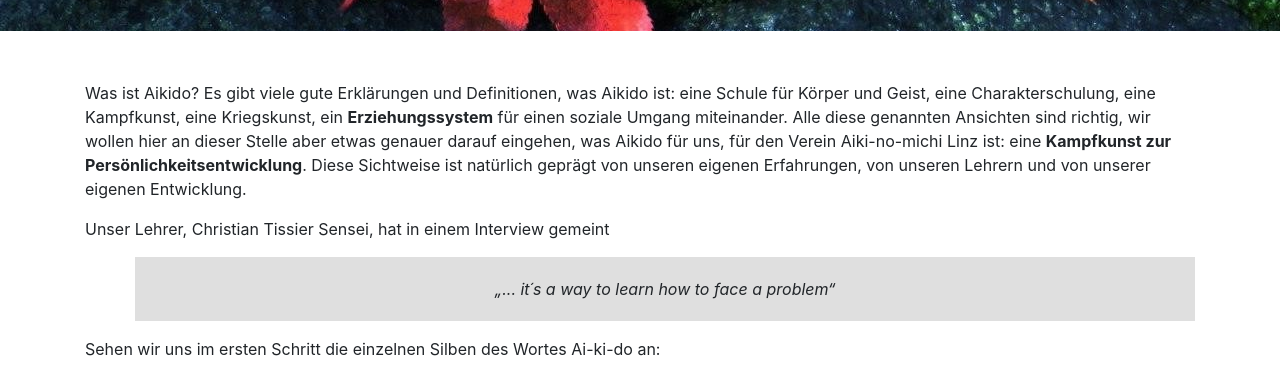
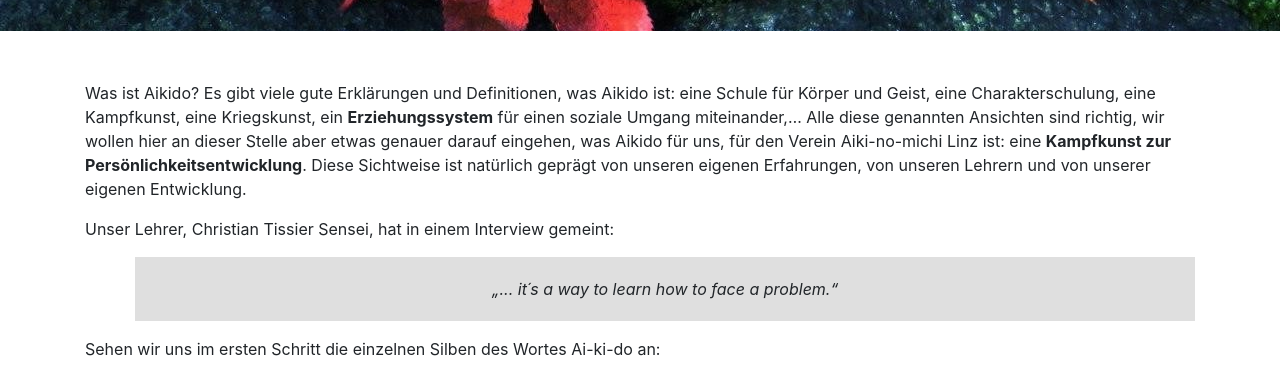
Before and after one commit to TWachs/aikinomichi-linz, a Jekyll site: the page built from aikido.md, in a window 1280 px wide. Shown: the part 185-565 px from the top of the page. Built offline with Jekyll 4.4.1, drawn with Linux system fonts in a browser that asks for light colours; nearby versions of some CDN libraries.

Commit message:
Update aikido.md

```diff
--- a/aikido.md
+++ b/aikido.md
@@ -9,10 +9,10 @@ ul {
 </style>
 
 <div class="container block" markdown="1">
-Was ist Aikido? Es gibt viele gute Erklärungen und Definitionen, was Aikido ist: eine Schule für Körper und Geist, eine Charakterschulung, eine Kampfkunst, eine Kriegskunst, ein **Erziehungssystem** für einen soziale Umgang miteinander. Alle diese genannten Ansichten sind richtig, wir wollen hier an dieser Stelle aber etwas genauer darauf eingehen, was Aikido für uns, für den Verein Aiki-no-michi Linz ist: eine **Kampfkunst zur Persönlichkeitsentwicklung**. Diese Sichtweise ist natürlich geprägt von unseren eigenen Erfahrungen, von unseren Lehrern und von unserer eigenen Entwicklung.
+Was ist Aikido? Es gibt viele gute Erklärungen und Definitionen, was Aikido ist: eine Schule für Körper und Geist, eine Charakterschulung, eine Kampfkunst, eine Kriegskunst, ein **Erziehungssystem** für einen soziale Umgang miteinander,... Alle diese genannten Ansichten sind richtig, wir wollen hier an dieser Stelle aber etwas genauer darauf eingehen, was Aikido für uns, für den Verein Aiki-no-michi Linz ist: eine **Kampfkunst zur Persönlichkeitsentwicklung**. Diese Sichtweise ist natürlich geprägt von unseren eigenen Erfahrungen, von unseren Lehrern und von unserer eigenen Entwicklung.
 
-Unser Lehrer, Christian Tissier Sensei, hat in einem Interview gemeint
-<blockquote><p style="text-align:center;">„... it´s a way to learn how to face a problem“</p></blockquote>
+Unser Lehrer, Christian Tissier Sensei, hat in einem Interview gemeint:
+<blockquote><p style="text-align:center;">„... it´s a way to learn how to face a problem.“</p></blockquote>
 
 Sehen wir uns im ersten Schritt die einzelnen Silben des Wortes Ai-ki-do an:
 </div>
```
